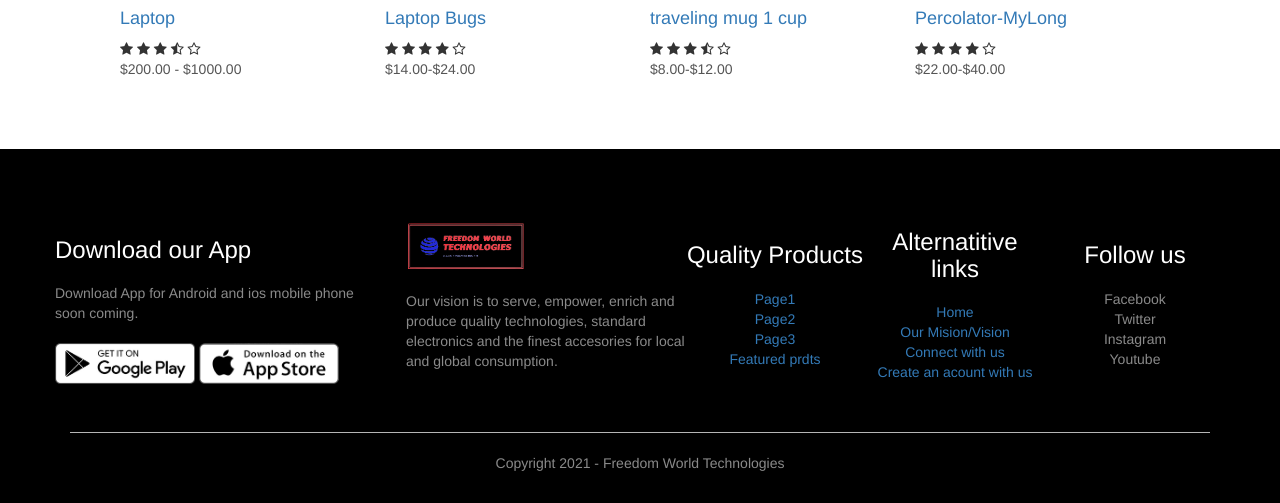
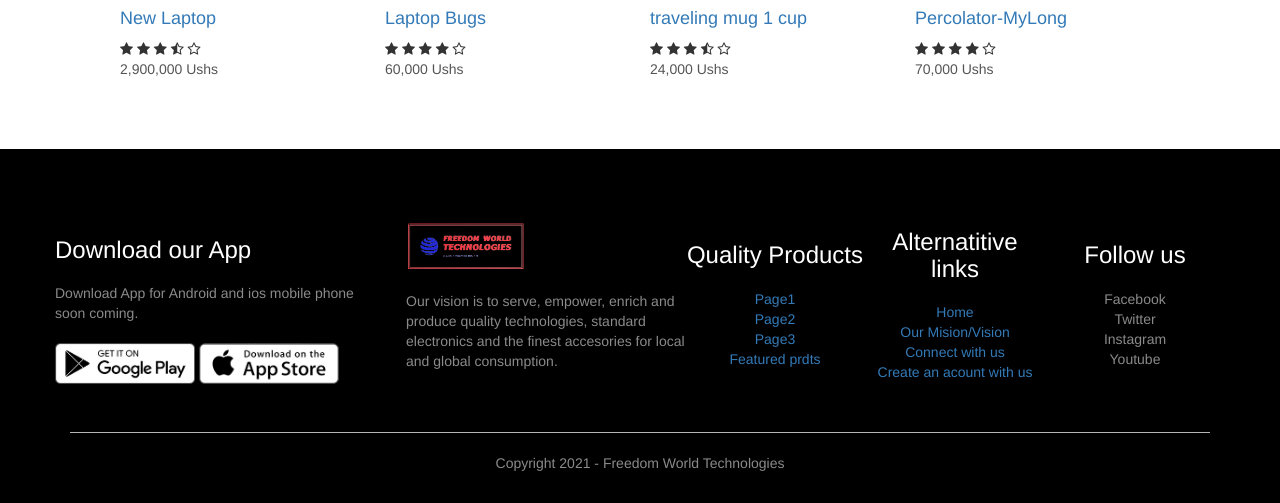
Before and after one commit to chrisalex-ochay/freedom-world-php, a PHP site: page /productfiles/product-9-mouse-details.php in a window 1280 px wide. Shown: the part 1037-1540 px from the top of the page. Run offline with PHP 8.4, Linux system fonts and the light colour scheme; some libraries are stand-ins or nearby versions.

Commit message:
Update product-9-mouse-details.php

```diff
--- a/productfiles/product-9-mouse-details.php
+++ b/productfiles/product-9-mouse-details.php
@@ -51,7 +51,7 @@
             <div class="col-2">
                 <p>all types of mouse</p>
                 <h1>Wireless & Wire Mouse</h1>
-                <h4>$5.00-$15.00</h4>
+                <h4>18,000-60,000 Ushs</h4>
                 <select>
                     <option>Select Color</option>
                     <option>Blue</option>
@@ -60,14 +60,14 @@
                 </select>
                 <input type="number" value="1">
                 <a href="" class="btn">Add to Cart</a>
-
                 <h3>Product Details <i class="fa fa-indent"></i></h3>
                 <br>
-                <p>We have both Wireless and Connected(Wire) mouse, <br>
-                   our mouse are tested and approved by our esteemed clients <br>
-                   our products(mouse) have a good sensor, reliable and durable <br>
-                   contact us for more info.
-                </p>
+                    <ul>
+                        <li>We have both Wireless and Connected(Wire) mouse,</li>
+                        <li>our mouse are tested and approved by our esteemed clients</li>
+                        <li>our products(mouse) have a good sensor, reliable and durable </li>
+                        <li>contact us for more info.</li>
+                    </ul>
             </div>
         </div>
     </div>
@@ -86,7 +86,7 @@
         <div class="row">
             <div class="col-4">
                 <a href="../productfiles/product-2-laptop-details.php"><img src="../images/product-2-laptop1.png"></a>
-                <a href="../productfiles/product-2-laptop-details.php"><h4>Laptop</h4></a>
+                <a href="../productfiles/product-2-laptop-details.php"><h4>New Laptop</h4></a>
                 <div class="rating">
                     <i class="fa fa-star"></i>
                     <i class="fa fa-star"></i>
@@ -94,7 +94,7 @@
                     <i class="fa fa-star-half-o"></i>
                     <i class="fa fa-star-o"></i>
                 </div>
-                <p>$200.00 - $1000.00</p>
+                <p>2,900,000 Ushs</p>
             </div>
             <div class="col-4">
                 <a href="../productfiles/product-24-laptopbug-details.php"><img src="../images/product-24-laptop-bug-1.png"></a>
@@ -106,7 +106,7 @@
                     <i class="fa fa-star"></i>
                     <i class="fa fa-star-o"></i>
                 </div>
-                <p>$14.00-$24.00</p>
+                <p>60,000 Ushs</p>
             </div>
             <div class="col-4">
                 <a href="../productfiles/product-22-mug1-details.php"><img src="../images/product-22-mug-traveling-cup1.png"></a>
@@ -118,7 +118,7 @@
                     <i class="fa fa-star-half-o"></i>
                     <i class="fa fa-star-o"></i>
                 </div>
-                <p>$8.00-$12.00</p>
+                <p>24,000 Ushs</p>
             </div>
             <div class="col-4">
                 <a href="../productfiles/product-12-percolator1-details.php"><img src="../images/product-12-percolator-mylong1.png"></a>
@@ -130,12 +130,11 @@
                     <i class="fa fa-star"></i>
                     <i class="fa fa-star-o"></i>
                 </div>
-                <p>$22.00-$40.00</p>
+                <p>70,000 Ushs</p>
             </div>
         </div>
 
     </div>
-
 <!-- --------------------- footer php link --------------------------- -->
 <?php include('../footer.php'); ?>
 
```
